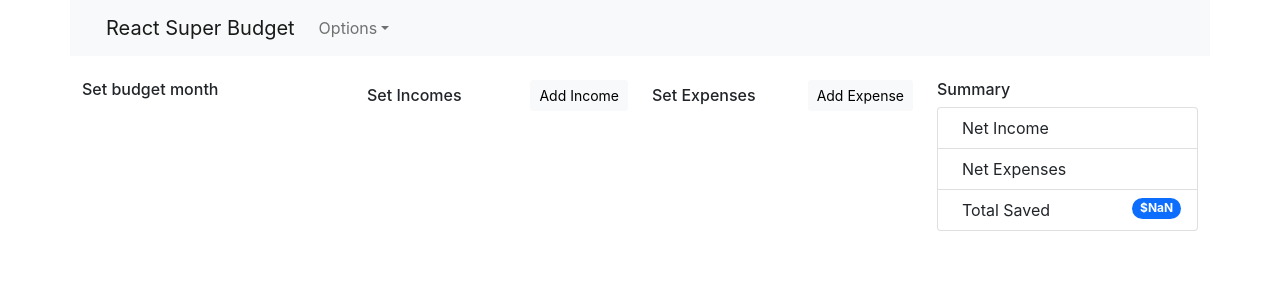
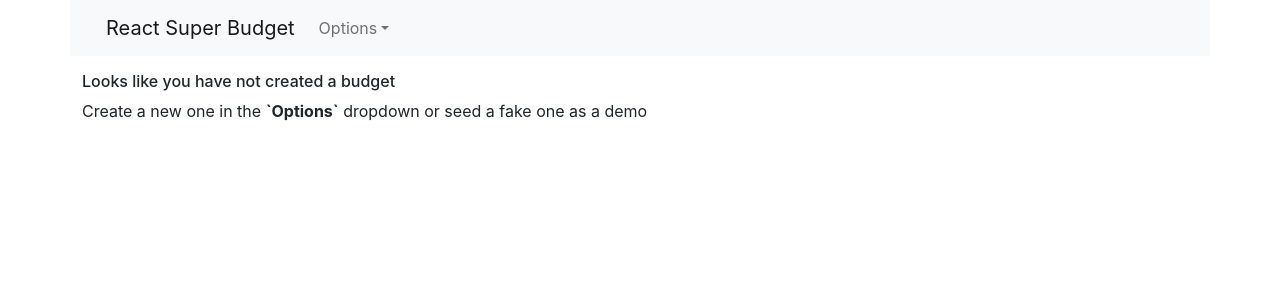
Before and after one commit to danielruffolodeveloper/superbudget-pwa, a React (Create React App) app in the folder client/: page / in a window 1280 px wide. Shown: the top 300 px of the page. Built offline with nearby package versions, Linux system fonts and the light colour scheme.

Commit message:
add conditional rendering

```diff
--- a/client/src/App.js
+++ b/client/src/App.js
@@ -1,11 +1,12 @@
-import { useEffect, useState } from 'react';
+import { useContext } from 'react';
 
 // bootstrap
-import { Container, Row, Col, Tabs, Tab , Button } from 'react-bootstrap';
+import { Container, Row, Col, Tabs, Tab, Button } from 'react-bootstrap';
+
+// budget context
+import { useBudgets } from './contexts/BudgetsContext';
 
 // components
-import ExpenseForm from './components/ExpenseForm';
-import IncomeForm from './components/IncomeForm';
 import BudgetSummary from './components/BudgetSummary';
 import ExpenseList from './components/ExpenseList';
 import IncomeList from './components/IncomeList';
@@ -19,6 +20,7 @@ import useMedia from './hooks/useMedia';
 import TopBar from './components/TopBar';
 
 function App() {
+  const { selectedBudget, budgets } = useBudgets()
   const isDesktop = useMedia('(min-width: 960px)');
 
   return (
@@ -26,20 +28,36 @@ function App() {
       <Row className='mb-3'>
         <TopBar />
       </Row>
+
+      {budgets.length < 1 && (
+        <Row className='mt-3'>
+          <h6>Looks like you have not created a budget</h6>
+          <h7>Create a new one in the <b>`Options`</b> dropdown or seed a fake one as a demo</h7>
+        </Row>
+      )}
+
+      {budgets.length > 0 && (
         <Row>
-        <Col sm={12} md={12} lg={3} xl={3}  className="mt-2">
-          {isDesktop ? <BudgetPeriod /> : <BudgetPeriodDropdown/>}
+          <Col sm={12} md={12} lg={3} xl={3} className="mt-2">
+            {isDesktop ? <BudgetPeriod /> : <BudgetPeriodDropdown />}
           </Col>
-        <Col sm={12} md={12} lg={3} xl={3}  className="mt-2">
+          <Col sm={12} md={12} lg={3} xl={3} className="mt-2">
+            {selectedBudget.id && (
               <IncomeList />
+            )}
           </Col>
-        <Col sm={12} md={12} lg={3} xl={3}  className="mt-2">
+          <Col sm={12} md={12} lg={3} xl={3} className="mt-2">
+            {selectedBudget.id && (
               <ExpenseList />
+            )}
           </Col>
-        <Col sm={12} md={12} lg={3} xl={3}  className="mt-2">
+          <Col sm={12} md={12} lg={3} xl={3} className="mt-2">
+            {selectedBudget.id && (
               <BudgetSummary />
+            )}
           </Col>
         </Row>
+      )}
     </Container>
   );
 }
--- a/client/src/components/BudgetSummary.js
+++ b/client/src/components/BudgetSummary.js
@@ -21,7 +21,6 @@ const BudgetSummary = () => {
 
   return (
     <>
-      <h6>Summary</h6>
       <ListGroup>
         <ListGroup.Item
           as="li"
--- a/client/src/components/ExpenseList.js
+++ b/client/src/components/ExpenseList.js
@@ -18,6 +18,19 @@ const ExpenseList = () => {
                     <ExpenseModal />
                 </div>
             </Stack>
+
+            {/* if expenses legth < 1  */}
+            {selectedBudget.expenses.length < 1 && (
+                <ListGroup.Item
+                    as="li"
+                    className="d-flex justify-content-between align-items-start"
+                >
+                    <div className="ms-2 me-auto">
+                        <div>No expenses set</div>
+                    </div>
+                </ListGroup.Item>
+            )}
+
             <ListGroup>
                 {selectedBudget?.expenses?.map(expense => (
                     <ListGroup.Item
--- a/client/src/components/IncomeList.js
+++ b/client/src/components/IncomeList.js
@@ -9,6 +9,7 @@ const IncomeList = () => {
         return amount.toLocaleString('en-AU', { style: 'currency', currency: 'AUD' });
     }
 
+
     return (
         <>
             <Stack direction="horizontal" gap={3}>
@@ -16,9 +17,19 @@ const IncomeList = () => {
                 <div className='ms-auto mb-2'>
                 <IncomeModal/>
                 </div>
-
             </Stack>
             <ListGroup>
+                {selectedBudget.incomes.length < 1 && (
+                    <ListGroup.Item
+                        as="li"
+                        className="d-flex justify-content-between align-items-start"
+                    >
+                        <div className="ms-2 me-auto">
+                            <div>No incomes set</div>
+                        </div>
+                    </ListGroup.Item>
+                )}
+
                 {selectedBudget?.incomes?.map(income => (
                     <ListGroup.Item
                         onClick={() => {
--- a/client/src/contexts/BudgetsContext.js
+++ b/client/src/contexts/BudgetsContext.js
@@ -150,7 +150,7 @@ export const BudgetsProvider = ({ children }) => {
     const handleDeleteAllBudgets = () => {
         localStorage.clear()
         setBudgets([])
-        setSelectedBudget([])
+        setSelectedBudget({})
     }
 
 
```
Lines whose indentation alone changed are shown as unchanged.
